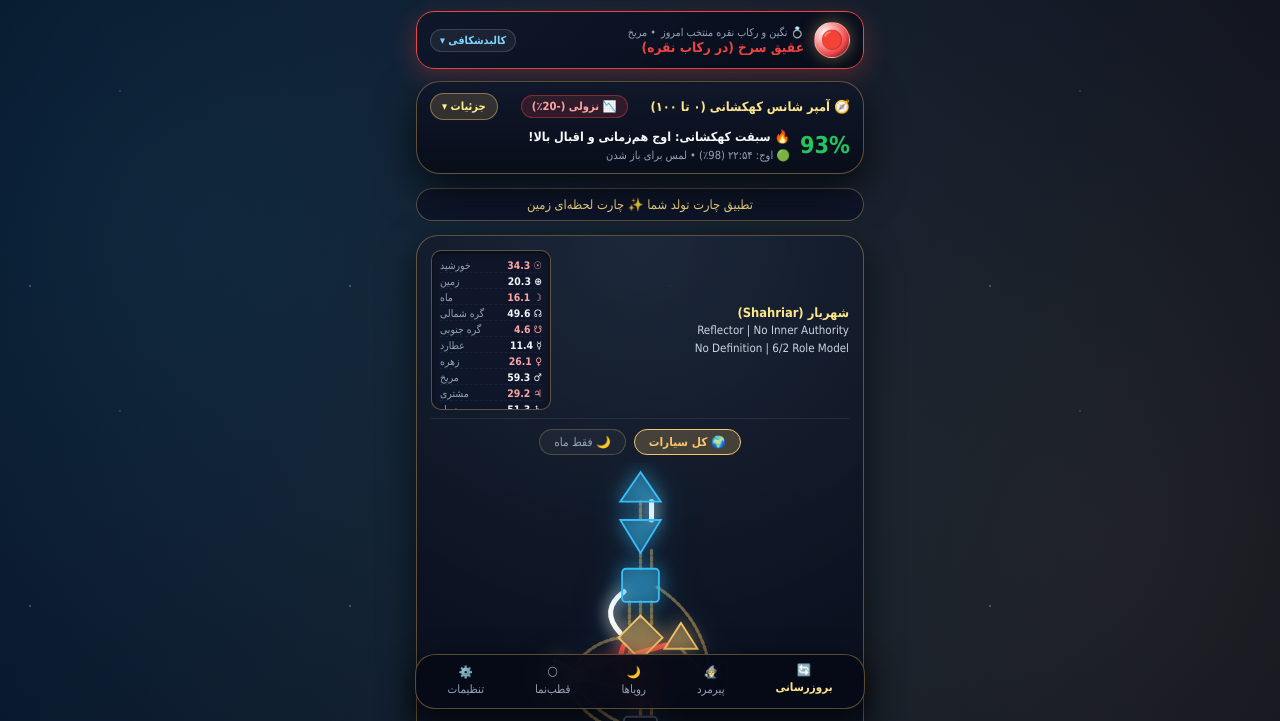
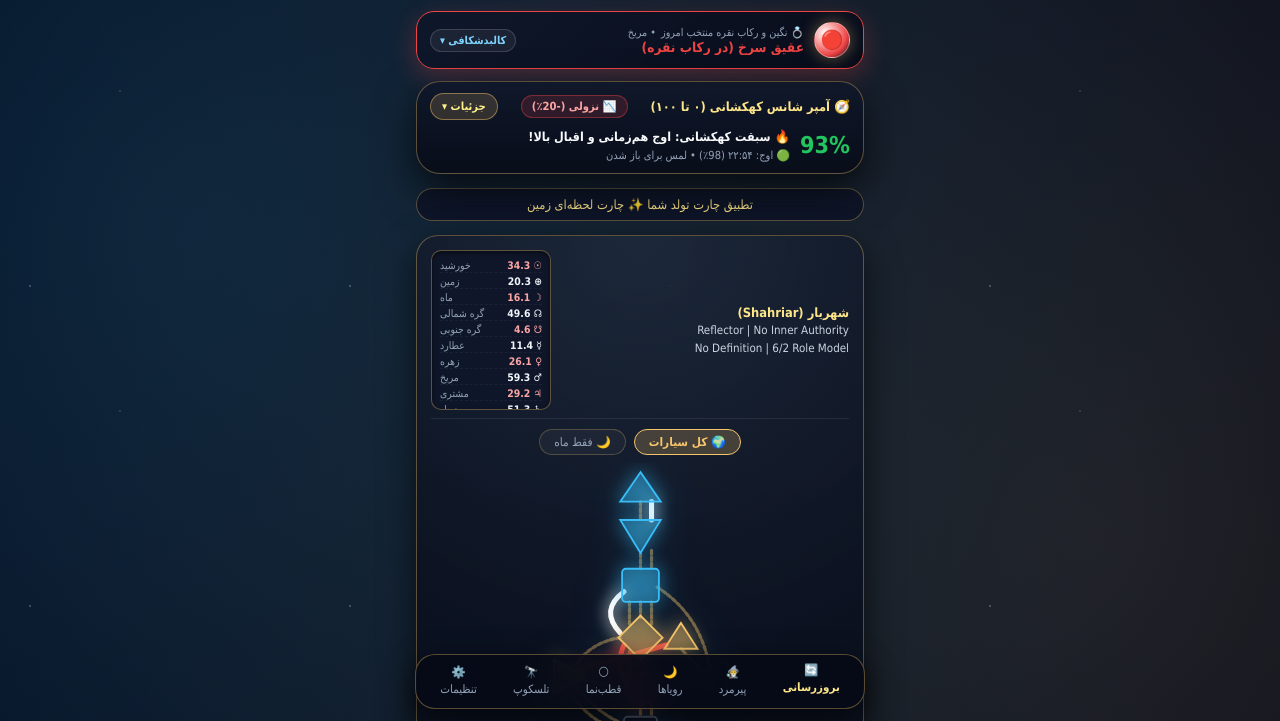
Before and after one commit to shahriark5-art/OM, a plain HTML site: page index.html in a window 1280 px wide. Shown: the part 79-800 px from the top of the page. Drawn offline with Linux system fonts and the light colour scheme; a small style sheet from the web is missing.

Commit message:
Update index.html

```diff
--- a/index.html
+++ b/index.html
@@ -101,10 +101,10 @@
 
     <div id="timerBar" class="timer">⏱️ در حال محاسبه...</div>
 
-    <!-- جایگاه ماژول کانال‌های فعال (منتقل‌شده به بالا) -->
+    <!-- جایگاه ماژول کانال‌های فعال -->
     <div id="activeChannelsMount"></div>
 
-    <!-- جایگاه ماژول رادار آب‌وهوا و فالگیر (منتقل‌شده به پایینِ کانال‌های فعال) -->
+    <!-- جایگاه ماژول رادار آب‌وهوا و فالگیر -->
     <div id="weatherFortuneMount"></div>
 
     <!-- تقویم آینده -->
@@ -125,6 +125,7 @@
     <button class="n-btn" onclick="location.href='oracle.html'"><span>🧙‍♂️</span><span>پیرمرد</span></button>
     <button class="n-btn" onclick="location.href='dreams.html'"><span>🌙</span><span>رویاها</span></button>
     <button class="n-btn" onclick="scrollToId('lunarTrackerMount')"><span>🌕</span><span>قطب‌نما</span></button>
+    <button class="n-btn" onclick="location.href='sky.html'"><span>🔭</span><span>تلسکوپ</span></button>
     <button class="n-btn" onclick="openSetModal()"><span>⚙️</span><span>تنظیمات</span></button>
   </nav>
 
@@ -175,9 +176,10 @@
   <script src="channels.js?v=1.7"></script>
   <script src="fortune.js?v=1.7"></script>
 
+  <!-- کتابخانه نجومی دقیق برای محاسبه سیارات -->
+  <script src="https://cdn.jsdelivr.net/npm/astronomy-engine@2.1.19/astronomy.browser.min.js"></script>
+
   <!-- بارگذاری فایل‌های ماژولار نسخه 1.7 با ضد کش -->
-    <script src="https://cdn.jsdelivr.net/npm/astronomy-engine@2.1.19/astronomy.browser.min.js"></script>
-
   <script src="core.js?v=1.7"></script>
   <script src="gems.js?v=1.7"></script>
   <script src="luck.js?v=1.7"></script>
```
